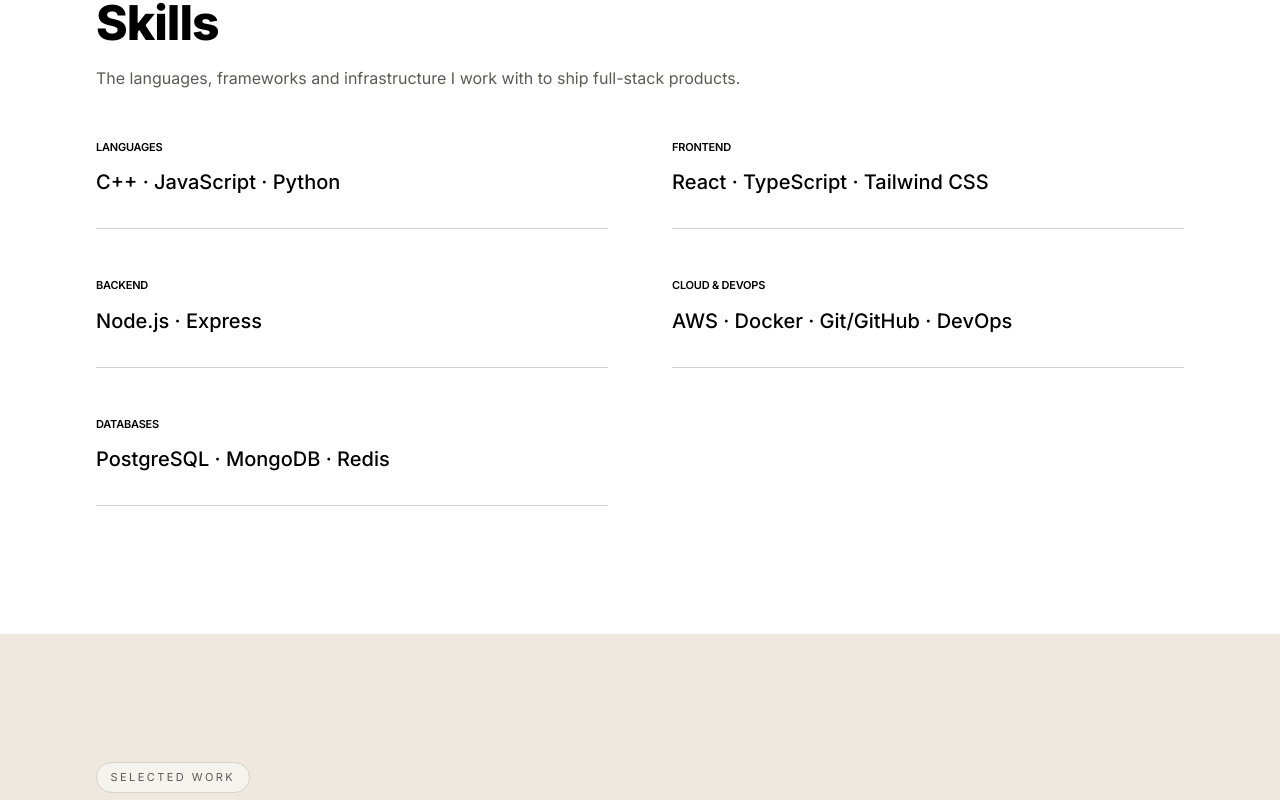
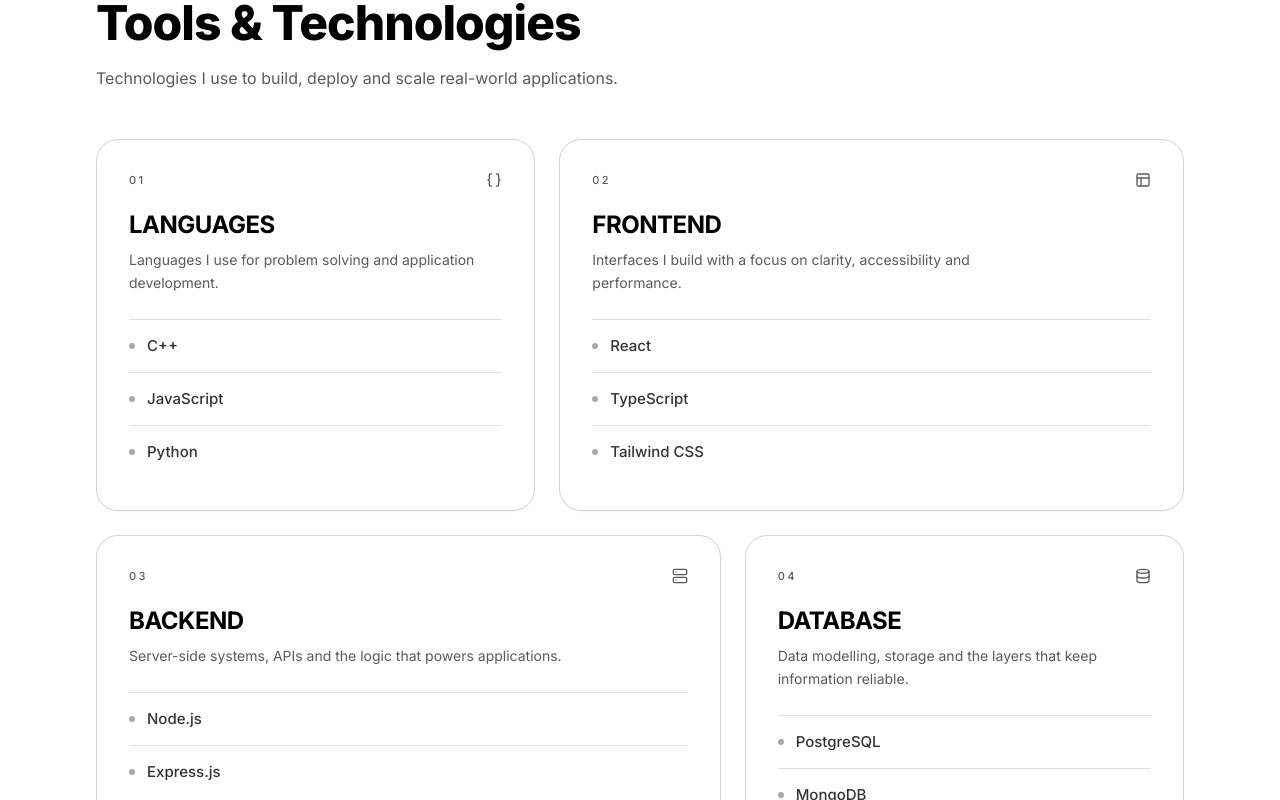
Before and after one commit to Tapas193/Portfolio, a React (Vite) app: page / in a window 1280 px wide. Shown: the part 1580-2380 px from the top of the page. Built offline with nearby package versions, Linux system fonts and the light colour scheme.

Commit message:
TECHNCAL SKILLS

```diff
--- a/src/data/skills.ts
+++ b/src/data/skills.ts
@@ -1,27 +1,33 @@
 export interface SkillCategory {
   title: string
+  description: string
   skills: string[]
 }
 
 export const skillCategories: SkillCategory[] = [
   {
     title: "Languages",
+    description: "Languages I use for problem solving and application development.",
     skills: ["C++", "JavaScript", "Python"],
   },
   {
     title: "Frontend",
+    description: "Interfaces I build with a focus on clarity, accessibility and performance.",
     skills: ["React", "TypeScript", "Tailwind CSS"],
   },
   {
     title: "Backend",
-    skills: ["Node.js", "Express"],
+    description: "Server-side systems, APIs and the logic that powers applications.",
+    skills: ["Node.js", "Express.js"],
+  },
+  {
+    title: "Database",
+    description: "Data modelling, storage and the layers that keep information reliable.",
+    skills: ["PostgreSQL", "MongoDB", "Prisma"],
   },
   {
     title: "Cloud & DevOps",
-    skills: ["AWS", "Docker", "Git/GitHub", "DevOps"],
-  },
-  {
-    title: "Databases",
-    skills: ["PostgreSQL", "MongoDB", "Redis"],
+    description: "Building, shipping and running applications in production.",
+    skills: ["AWS", "Docker", "Git", "GitHub", "DevOps"],
   },
 ]
--- a/src/sections/Skills.tsx
+++ b/src/sections/Skills.tsx
@@ -1,35 +1,92 @@
 import { motion } from "framer-motion"
+import { Braces, Cloud, Database, Layout, Server } from "lucide-react"
+import type { LucideIcon } from "lucide-react"
 import { SectionHeading } from "../components/SectionHeading"
 import { skillCategories } from "../data/skills"
+import { EASE } from "../lib/motion"
+
+// Asymmetric bento spans: 5/7 then 7/5 then a full-width closer.
+const CARD_SPAN = [
+  "lg:col-span-5",
+  "lg:col-span-7",
+  "lg:col-span-7",
+  "lg:col-span-5",
+  "md:col-span-2 lg:col-span-12",
+]
+
+const CATEGORY_ICONS: LucideIcon[] = [Braces, Layout, Server, Database, Cloud]
 
 export function Skills() {
   return (
-    <section id="skills" className="relative py-24 bg-background sm:py-32">
+    <section id="skills" className="relative bg-background py-24 sm:py-32">
       <div className="mx-auto max-w-6xl px-6 md:px-8">
         <SectionHeading
-          eyebrow="Skills"
-          title={<>Skills</>}
-          description="The languages, frameworks and infrastructure I work with to ship full-stack products."
+          eyebrow="Technical Skills"
+          title={"Tools & Technologies"}
+          description="Technologies I use to build, deploy and scale real-world applications."
         />
 
-        <div className="grid grid-cols-1 gap-x-16 gap-y-12 md:grid-cols-2">
-          {skillCategories.map((cat, i) => (
-            <motion.div
+        <div className="grid grid-cols-1 gap-5 md:grid-cols-2 lg:grid-cols-12 lg:gap-6">
+          {skillCategories.map((cat, i) => {
+            const Icon = CATEGORY_ICONS[i]
+            const wide = i === skillCategories.length - 1
+
+            return (
+              <motion.article
                 key={cat.title}
-              className="border-b border-line pb-8"
-              initial={{ opacity: 0, y: 20 }}
+                className={[
+                  "group flex flex-col rounded-[22px] border border-line bg-card p-7 sm:p-8",
+                  "shadow-[0_1px_2px_rgba(17,17,17,0.04)]",
+                  "transition-all duration-300",
+                  "hover:-translate-y-1 hover:border-taupe/60 hover:shadow-[0_22px_45px_-28px_rgba(17,17,17,0.32)]",
+                  CARD_SPAN[i],
+                ].join(" ")}
+                initial={{ opacity: 0, y: 24 }}
                 whileInView={{ opacity: 1, y: 0 }}
-              viewport={{ once: true, margin: "-40px" }}
-              transition={{ duration: 0.5, delay: i * 0.05 }}
+                viewport={{ once: true, margin: "-60px" }}
+                transition={{ duration: 0.55, delay: (i % 2) * 0.08, ease: EASE.out }}
               >
-              <h3 className="text-[11px] font-semibold uppercase tracking-[0.22em] text-fog">
+                <div className="flex items-start justify-between">
+                  <span className="font-mono text-[11px] font-medium tracking-[0.22em] text-fog">
+                    {String(i + 1).padStart(2, "0")}
+                  </span>
+                  <Icon
+                    className="h-4 w-4 text-fog transition-transform duration-300 group-hover:-translate-y-0.5"
+                    aria-hidden="true"
+                  />
+                </div>
+
+                <h3 className="mt-5 font-display text-xl font-bold tracking-[0.03em] text-snow uppercase sm:text-2xl">
                   {cat.title}
                 </h3>
-              <p className="mt-3 text-xl font-medium text-snow">
-                {cat.skills.join("  ·  ")}
+                <p className="mt-2 max-w-md text-sm leading-relaxed text-fog">
+                  {cat.description}
                 </p>
-            </motion.div>
+
+                <ul
+                  className={[
+                    "mt-6",
+                    wide
+                      ? "grid grid-cols-1 gap-x-10 sm:grid-cols-2 lg:grid-cols-3"
+                      : "flex flex-col",
+                  ].join(" ")}
+                >
+                  {cat.skills.map((skill) => (
+                    <li
+                      key={skill}
+                      className="flex items-center gap-3 border-t border-line/70 py-3 transition-transform duration-300 group-hover:translate-x-0.5 sm:py-3.5"
+                    >
+                      <span
+                        className="h-1.5 w-1.5 shrink-0 rounded-full bg-taupe/70"
+                        aria-hidden="true"
+                      />
+                      <span className="text-[15px] font-medium text-body">{skill}</span>
+                    </li>
                   ))}
+                </ul>
+              </motion.article>
+            )
+          })}
         </div>
       </div>
     </section>
```
Lines whose indentation alone changed are shown as unchanged.
